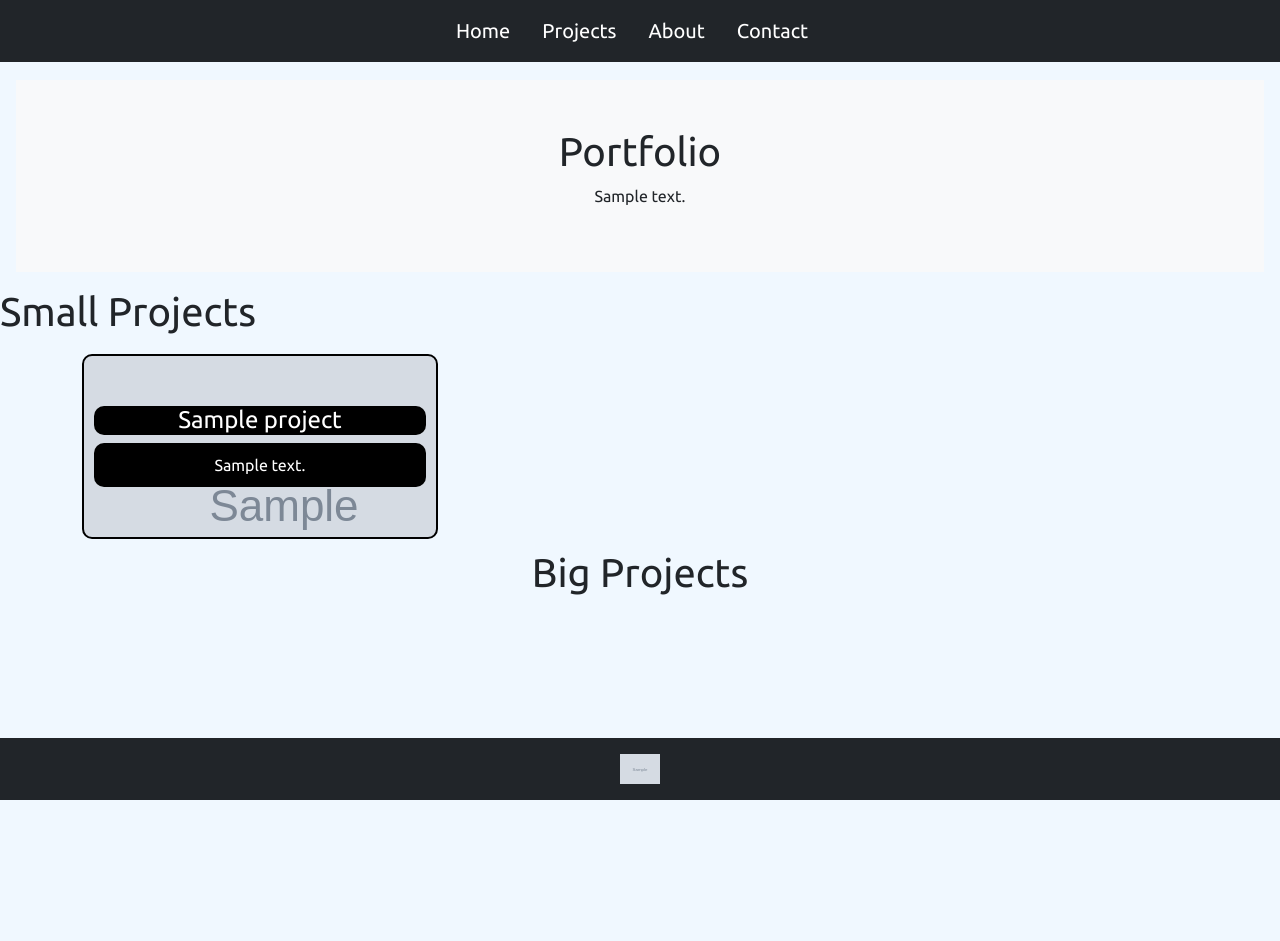
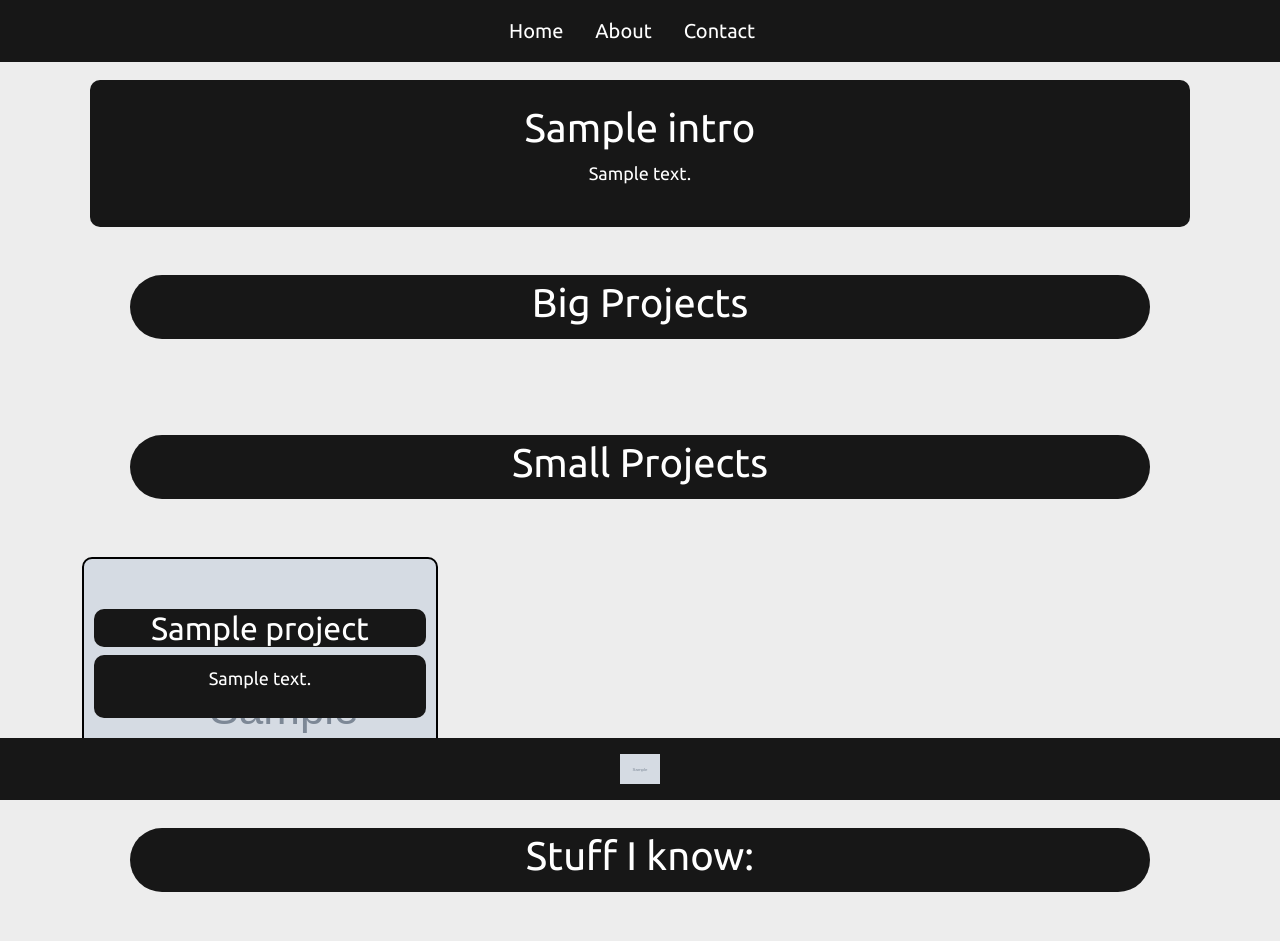
Before and after one commit to harryscodingvault/SocialMediaAutoPoster, a Django app: template Django/PortfolioWeb/portfolio/templates/Index/index.html in a window 1280 px wide. Shown: the top 941 px of the page. Before the commit the page ends 800 px from the top, so only its background shows below. Run offline with Django 3.2, Linux system fonts and the light colour scheme; the template is opened without the code that fills it: most values are stand-ins (such as "Sample title", 1, 10 or a date in 2020); grey boxes marked "Sample" are stand-in pictures.

Commit message:
skills added to index and about correctly in custom boxes

```diff
--- a/Django/PortfolioWeb/portfolio/portfolio/settings.py
+++ b/Django/PortfolioWeb/portfolio/portfolio/settings.py
@@ -42,7 +42,6 @@ INSTALLED_APPS = [
     'django.contrib.sessions',
     'django.contrib.messages',
     'django.contrib.staticfiles',
-    'Projects',
     'Index',
 
 ]
--- a/Django/PortfolioWeb/portfolio/portfolio/urls.py
+++ b/Django/PortfolioWeb/portfolio/portfolio/urls.py
@@ -21,6 +21,5 @@ from django.conf import settings
 
 urlpatterns = [
     path('admin/', admin.site.urls),
-    path('projects/', include('Projects.urls')),
     path('', include('Index.urls')),
 ] + static(settings.MEDIA_URL, document_root=settings.MEDIA_ROOT)
--- a/Django/PortfolioWeb/portfolio/static/css/style.css
+++ b/Django/PortfolioWeb/portfolio/static/css/style.css
@@ -11,24 +11,44 @@ body {
   overflow-y: scroll;
   margin-top: 80px;
   margin-bottom: 80px;
-  background: #F0F8FF;
+  background: #EDEDED;
 }
 
 body::-webkit-scrollbar {
   display: none; /* for Chrome, Safari, and Opera */
 }
 
+header, footer{
+    background-color: #171717;
+}
 
+p{
+  font-size: 18px;
+  font-weight: normal;
+}
+
+/* a element does not have highlight */
 a{
       text-decoration: none;
       color: inherit;
 }
 
+/* Tile presentation */
+.title-presentation{
+    background-color:#171717;
+    color: white;
+    border-radius: 10px;
+}
+
+/* Separator */
+
+.separator-title{
+    background-color:#171717;
+    color: white;
+    border-radius: 100px;
+}
 /* Card */
 
-.box{
-
-}
 
 .box-part{
     border: 2px solid black;
@@ -43,6 +63,6 @@ a{
 }
 .text-box{
     color: white;
-    background-color:black;
+    background-color:#171717;
     border-radius: 10px;
 }
--- a/Django/PortfolioWeb/portfolio/templates/Index/index.html
+++ b/Django/PortfolioWeb/portfolio/templates/Index/index.html
@@ -5,13 +5,56 @@ Portfolio
 {% endblock %}
 
 {% block content %}
-<div class="bg-light p-5 rounded-lg m-3">
-    <h1 class="text-center">Portfolio</h1>
+<div class="container text-center">
+	<div class="title-presentation p-4 m-2">
+		<h1 class="text-center">{{ intro.title }}</h1>
 		<p class="text-center">{{ intro.description }}</p>
 	</div>
+</div>
+<div class="container text-center">
+	<div class="p-1 m-5 separator-title">
+		<h1 class="text-center">Big Projects</h1>
+	</div>
+</div>
 
+<div class="box">
+    <div class="container">
+     	<div class="row">
 
-<h1>Small Projects</h1>
+{% for project in projects %}
+{% if project.is_big %}
+			    <div class="col-lg-4 col-md-4 col-sm-4 col-xs-12" >
+                    <a href="{{ project.link }}">
+						{% if project.image %}
+							<div class="box-part text-center" style="background-image: url({{ project.image.url }});">
+						{% else %}
+							<div class="box-part text-center" style="background-image: url(/media/gears_pic.jpeg);">
+						{% endif %}
+						<div class="text-box">
+						<div class="title">
+							<h2>{{ project.title }}</h2>
+						</div>
+						</div>
+						<div class="text-box">
+						<div class="text">
+							<p>{{ project.description }}</p>
+						</div>
+						</div>
+
+					 </div>
+                    </a>
+				</div>
+
+{% endif %}
+{% endfor %}
+				</div>
+		</div>
+    </div>
+<div class="container text-center">
+	<div class="p-1 m-5 separator-title">
+		<h1 class="text-center">Small Projects</h1>
+	</div>
+</div>
 <div class="box">
     <div class="container">
      	<div class="row">
@@ -26,12 +69,12 @@ Portfolio
 						{% endif %}
 						<div class="text-box">
 						<div class="title">
-							<h4>{{ project.title }}</h4>
+							<h2>{{ project.title }}</h2>
 						</div>
 						</div>
 						<div class="text-box">
 						<div class="text">
-							<span>{{ project.description }}</span>
+							<p>{{ project.description }}</p>
 						</div>
 						</div>
 
@@ -44,31 +87,66 @@ Portfolio
 		</div>
 	</div>
 </div>
-
-
-
-<h1 class="text-center">Big Projects</h1>
-
+<div class="container text-center">
+	<div class="p-1 m-5 separator-title">
+		<h1 class="text-center">Stuff I know: </h1>
+	</div>
+</div>
   <div class="box">
     <div class="container">
      	<div class="row">
-{% for project in projects %}
-{% if project.is_big %}
+
 			    <div class="col-lg-4 col-md-4 col-sm-4 col-xs-12" >
                     <a href="{{ project.link }}">
-						{% if project.image %}
-							<div class="box-part text-center" style="background-image: url({{ project.image.url }});">
-						{% else %}
                         <div class="box-part text-center" style="background-image: url(/media/gears_pic.jpeg);">
-						{% endif %}
 						<div class="text-box">
 						<div class="title">
-							<h4>{{ project.title }}</h4>
+							<h1>Languages: </h1>
 						</div>
 						</div>
 						<div class="text-box">
 						<div class="text">
-							<span>{{ project.description }}</span>
+                           {% for skill in skills %}
+                                <p>{{ skill.language }}</p>
+                            {% endfor %}
+						</div>
+						</div>
+
+					 </div>
+                    </a>
+				</div>
+              <div class="col-lg-4 col-md-4 col-sm-4 col-xs-12" >
+                    <a href="{{ project.link }}">
+                        <div class="box-part text-center" style="background-image: url(/media/gears_pic.jpeg);">
+						<div class="text-box">
+						<div class="title">
+							<h1>Frameworks: </h1>
+						</div>
+						</div>
+						<div class="text-box">
+						<div class="text">
+                           {% for skill in skills %}
+                                <p>{{ skill.framework }}</p>
+                            {% endfor %}
+						</div>
+						</div>
+
+					 </div>
+                    </a>
+				</div>
+              <div class="col-lg-4 col-md-4 col-sm-4 col-xs-12" >
+                    <a href="{{ project.link }}">
+                        <div class="box-part text-center" style="background-image: url(/media/gears_pic.jpeg);">
+						<div class="text-box">
+						<div class="title">
+							<h1>Technologies: </h1>
+						</div>
+						</div>
+						<div class="text-box">
+						<div class="text">
+                           {% for skill in skills %}
+                                <p>{{ skill.technology }}</p>
+                            {% endfor %}
 						</div>
 						</div>
 
@@ -76,10 +154,8 @@ Portfolio
                     </a>
 				</div>
 
-{% endif %}
-{% endfor %}
-				</div>
 		</div>
     </div>
 
+</div>
 {% endblock %}
--- a/Django/PortfolioWeb/portfolio/templates/layouts.html
+++ b/Django/PortfolioWeb/portfolio/templates/layouts.html
@@ -14,14 +14,11 @@
   </head>
   <body>
    <header class="fixed-top">
-      <nav class="navbar navbar-expand navbar-dark bg-dark">
+      <nav class="navbar navbar-expand navbar-dark">
         <div class="container justify-content-center">
             <ul class="navbar-nav ">
                 <li class="nav-link">
                     <a class="navbar-brand" href="/">Home</a>
-                </li>
-                <li class="nav-link">
-                    <a class="navbar-brand" href="{% url 'projects' %}">Projects</a>
                 </li>
                 <li class="nav-link">
                     <a class="navbar-brand" href="{% url 'about' %}">About</a>
@@ -40,8 +37,8 @@
       {% endblock %}
 
 
-    <header class="fixed-bottom">
-      <nav class="navbar navbar-expand navbar-dark bg-dark ">
+    <footer class="fixed-bottom">
+      <nav class="navbar navbar-expand navbar-dark">
         <div class="container justify-content-center">
             <ul class="navbar-nav ">
                 {% for page in social %}
@@ -56,7 +53,7 @@
         </div>
       </div>
     </nav>
-   </header>
+   </footer>
   <script src="https://cdn.jsdelivr.net/npm/bootstrap@5.0.2/dist/js/bootstrap.bundle.min.js" integrity="sha384-MrcW6ZMFYlzcLA8Nl+NtUVF0sA7MsXsP1UyJoMp4YLEuNSfAP+JcXn/tWtIaxVXM" crossorigin="anonymous"></script>
   </body>
 </html>
```
Also changed, not shown: Django/PortfolioWeb/portfolio/Projects/urls.py (deleted, +0 -7 lines), Django/PortfolioWeb/portfolio/templates/Index/about.html (+78 -4 lines), Django/PortfolioWeb/portfolio/templates/Index/contact.html (+6 -3 lines), Django/PortfolioWeb/portfolio/templates/Projects/projects.html (deleted, +0 -11 lines). Lines whose indentation alone changed are shown as unchanged.
